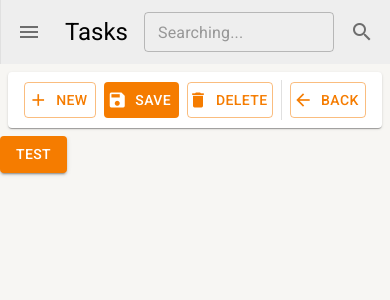
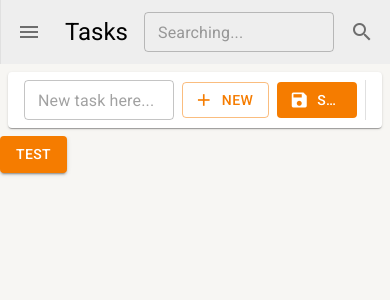
Before and after one commit to felipemalli/to-do-list-ui, a React (Create React App) app: page /initialPage in a window 390 px wide. Shown: the top 300 px of the page. Built offline with nearby package versions, Linux system fonts and the light colour scheme.

Commit message:
feat: implement more responsivity to DetailToolbar component

```diff
--- a/src/shared/components/detail-toolbar/DetailToolbar.tsx
+++ b/src/shared/components/detail-toolbar/DetailToolbar.tsx
@@ -1,4 +1,4 @@
-import { Box, Button, Divider, Icon, Paper, Skeleton, useTheme } from '@mui/material';
+import { Box, Button, Divider, Icon, Paper, Skeleton, TextField, Theme, Typography, useMediaQuery, useTheme } from '@mui/material';
 
 interface IDetailToolbarProps {
   newButtonText?: string;
@@ -25,8 +25,8 @@ export const DetailToolbar: React.FC<IDetailToolbarProps> = (
 
     showNewButton = true,
     showSaveButton = true,
-    showDeleteButton = true,
-    showBackButton = true,
+    showDeleteButton = false,
+    showBackButton = false,
 
     showLoadingNewButton = false,
     showLoadingSaveButton = false,
@@ -39,10 +39,18 @@ export const DetailToolbar: React.FC<IDetailToolbarProps> = (
     whenClickBackButton,
   }: IDetailToolbarProps
 ) => {
+  const smDown = useMediaQuery((theme: Theme) => theme.breakpoints.down('sm'));
+  const mdDown = useMediaQuery((theme: Theme) => theme.breakpoints.down('md'));
   const theme = useTheme();
+
+
 
   return (
     <Box height={theme.spacing(5)} marginX={1} padding={1} paddingX={2} display="flex" gap={1} alignItems="center" component={Paper}>
+
+      <Box display="flex" gap={1} alignItems={'center'}>
+        <TextField size="small" placeholder='New task here...'/>
+        <Box flex={1} display="flex" justifyContent={'end'} >
           {(showNewButton && !showLoadingNewButton) && (
             <Button
               color='primary'
@@ -50,12 +58,20 @@ export const DetailToolbar: React.FC<IDetailToolbarProps> = (
               variant='outlined'
               onClick={whenClickNewButton}
               startIcon={<Icon>add</Icon>}
-        >{newButtonText}</Button>
+            >
+              <Typography variant='button' whiteSpace="nowrap" textOverflow="ellipsis" overflow="hidden">
+                {newButtonText}
+              </Typography>
+            </Button>
           )}
 
           {showLoadingNewButton && (
             <Skeleton width={80} height={60}/>
           )}
+        </Box>
+      </Box>
+
+
 
       {(showSaveButton && !showLoadingSaveButton) && (
         <Button
@@ -64,7 +80,11 @@ export const DetailToolbar: React.FC<IDetailToolbarProps> = (
           variant='contained'
           onClick={whenClickSaveButton}
           startIcon={<Icon>save</Icon>}
-        >Save</Button>
+        >
+          <Typography variant='button' whiteSpace="nowrap" textOverflow="ellipsis" overflow="hidden">
+            Save
+          </Typography>
+        </Button>
       )}
 
       {showLoadingSaveButton && (
@@ -78,14 +98,20 @@ export const DetailToolbar: React.FC<IDetailToolbarProps> = (
           variant='outlined'
           onClick={whenClickDeleteButton}
           startIcon={<Icon>delete</Icon>}
-        >Delete</Button>
+        >
+          <Typography variant='button' whiteSpace="nowrap" textOverflow="ellipsis" overflow="hidden">
+            Delete
+          </Typography>
+        </Button>
       )}
 
       {showLoadingDeleteButton && (
         <Skeleton width={100} height={60}/>
       )}
 
+      {(
         <Divider variant='middle' orientation='vertical'/>
+      )}
 
       {(showBackButton && !showLoadingBackButton) && (
         <Button
@@ -94,7 +120,11 @@ export const DetailToolbar: React.FC<IDetailToolbarProps> = (
           variant='outlined'
           onClick={whenClickBackButton}
           startIcon={<Icon>arrow_back</Icon>}
-        >Back</Button>
+        >
+          <Typography variant='button' whiteSpace="nowrap" textOverflow="ellipsis" overflow="hidden">
+            Back
+          </Typography>
+        </Button>
       )}
 
       {showLoadingBackButton && (
```
Lines whose indentation alone changed are shown as unchanged.
